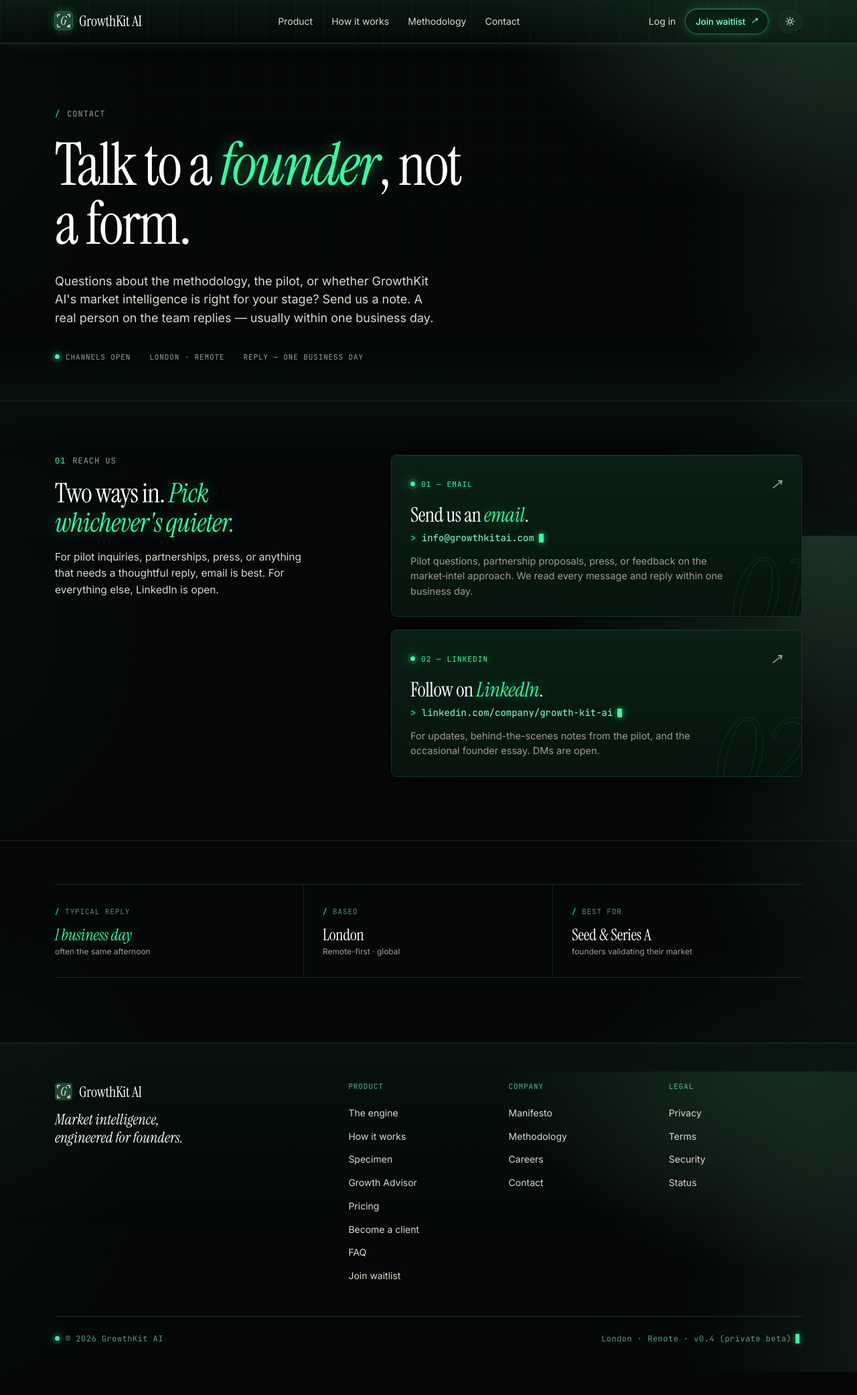
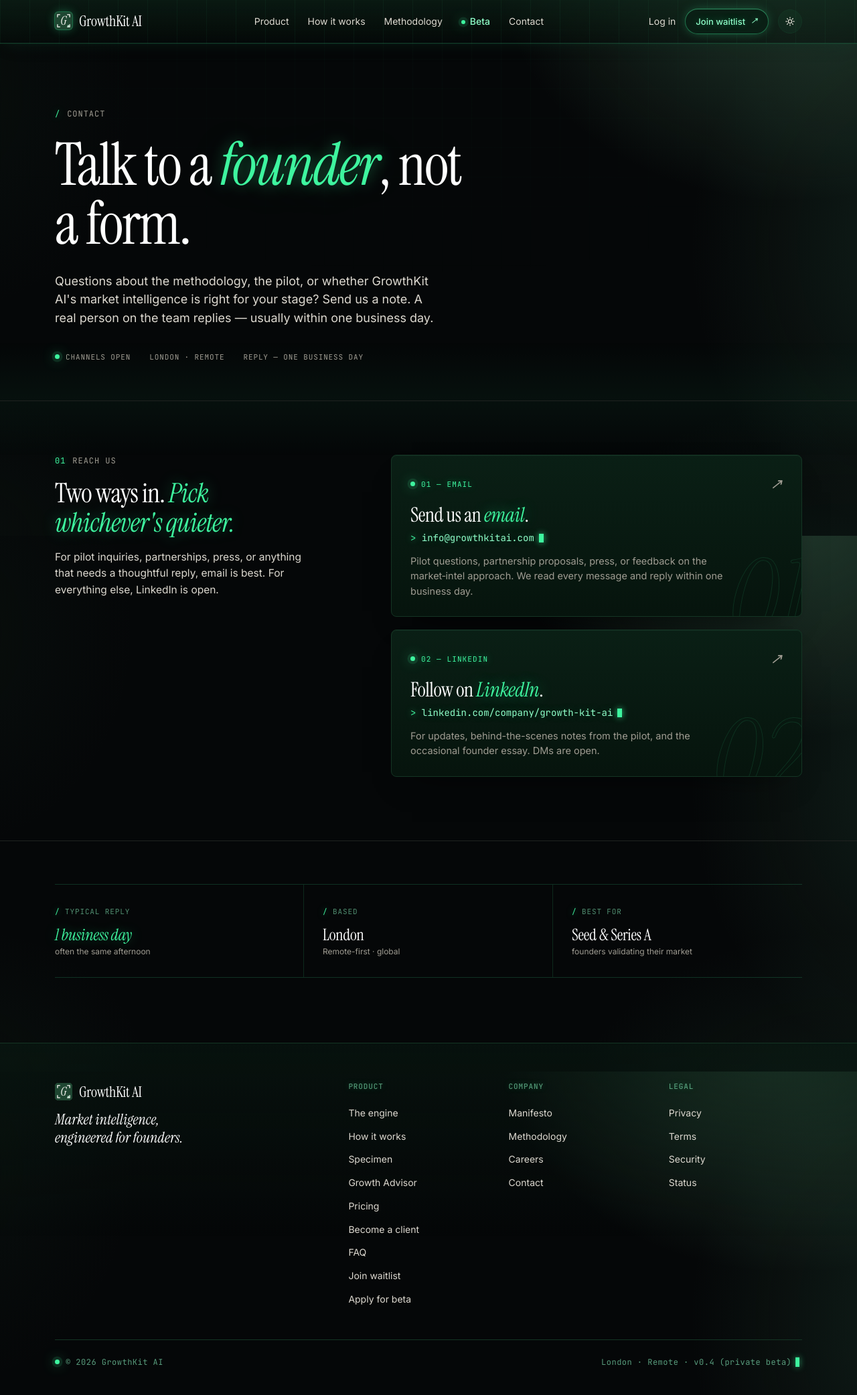
Before and after one commit to growthkitsai-coder/GrowthKit-AI, a website: page contact.html in a window 1280 px wide. Shown: the whole page at 67% size. Before the commit the page ends 2049 px from the top, so only its background shows below. Drawn offline with Linux system fonts and the light colour scheme.

Commit message:
contact.html: /beta link in topbar + footer

```diff
--- a/contact.html
+++ b/contact.html
@@ -587,6 +587,7 @@
       <a href="/#engine">Product</a>
       <a href="/#process">How it works</a>
       <a href="/methodology">Methodology</a>
+      <a href="/beta" class="nav-beta"><span class="live" aria-hidden="true"></span>Beta</a>
       <a href="/contact">Contact</a>
     </nav>
     <div class="topbar-end">
@@ -711,6 +712,7 @@
           <li><a href="/onboarding">Become a client</a></li>
           <li><a href="/#faq">FAQ</a></li>
           <li><a href="/waitlist">Join waitlist</a></li>
+          <li><a href="/beta">Apply for beta</a></li>
         </ul>
       </div>
       <div>
```
